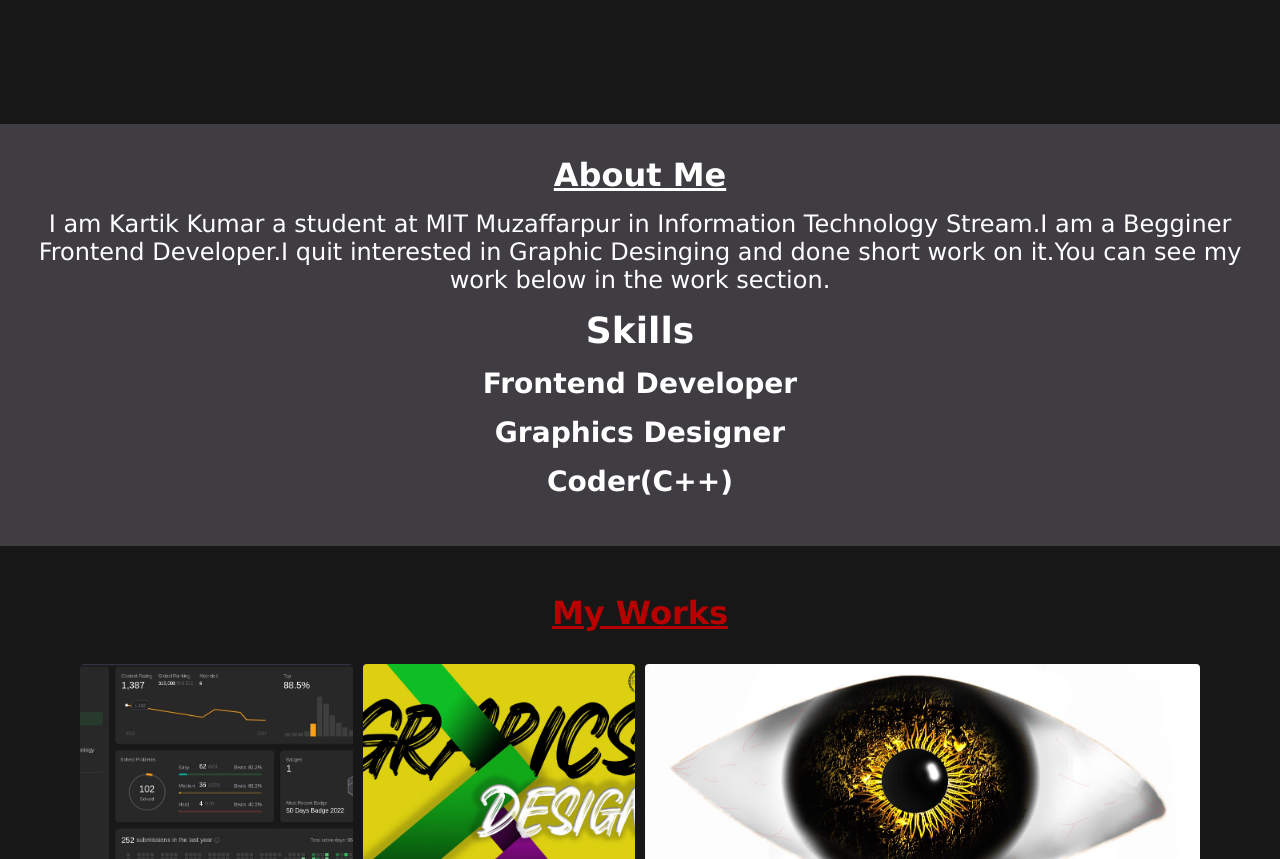
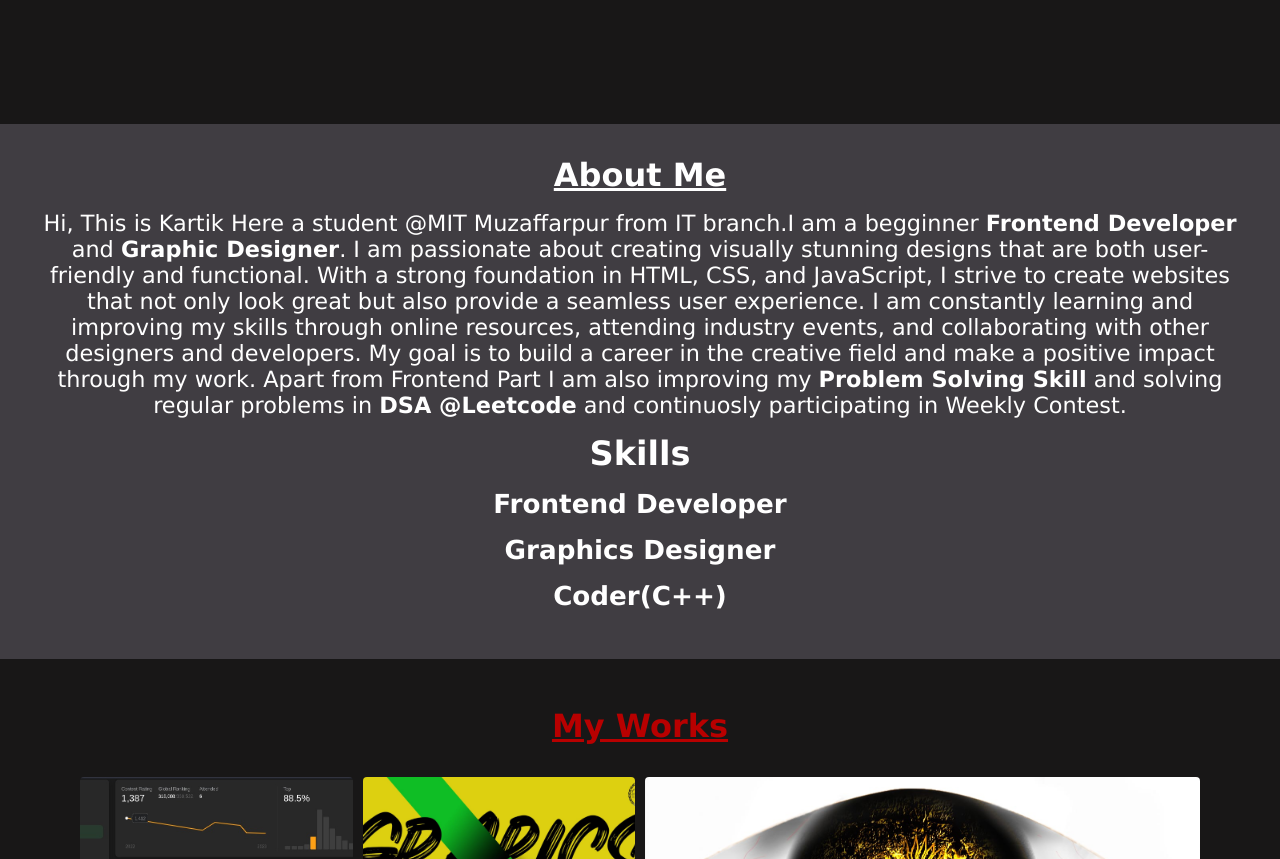
Before and after one commit to itskartik22/portfolio1, a plain HTML site: page index.html in a window 1280 px wide. Shown: the part 680-1539 px from the top of the page. Drawn offline with nearby package versions, Linux system fonts and the light colour scheme.

Commit message:
abouttext

```diff
--- a/css/style.css
+++ b/css/style.css
@@ -215,7 +215,7 @@ section {
 /* About Section */
 .about__section {
     margin: 1rem 0rem;
-    padding: 2rem 0rem;
+    padding: 2rem 1rem;
     background-color: #403d42;
     text-align: center;
 }
@@ -224,7 +224,7 @@ section {
 p {
     margin: 1rem;
     color: white;
-    font-size: 1.5rem;
+    font-size: 1.4rem;
 }
 
 .about__head {
--- a/index.html
+++ b/index.html
@@ -53,9 +53,8 @@
         <!-- About -->
         <section class="about__section" id="about">
             <h1 class="about__head">About Me</h1>
-            <p class="about__info">I am Kartik Kumar a student at MIT Muzaffarpur in Information Technology Stream.I am
-                a Begginer Frontend Developer.I quit interested in Graphic Desinging and done short work on it.You can
-                see my work below in the work section.</p>
+            <p class="about__info">Hi, This is Kartik Here a student @MIT Muzaffarpur from IT branch.I am a begginner <span style="font-weight: bold;"> Frontend Developer</span> and <span style="font-weight: bold;"> Graphic Designer</span>. I am passionate about creating visually stunning designs that are both user-friendly and functional. With a strong foundation in HTML, CSS, and JavaScript, I strive to create websites that not only look great but also provide a seamless user experience. I am constantly learning and improving my skills through online resources, attending industry events, and collaborating with other designers and developers. My goal is to build a career in the creative field and make a positive impact through my work. Apart from Frontend Part I am also improving my <span style="font-weight: bold
+            ;">Problem Solving Skill</span> and solving regular problems in <span style="font-weight: bold;">DSA @Leetcode</span> and continuosly participating in Weekly Contest.</p>
             <div class="about__skills">
                 <h2 class="skill__head">Skills</h2>
                 <h3>Frontend Developer</h3>
```
